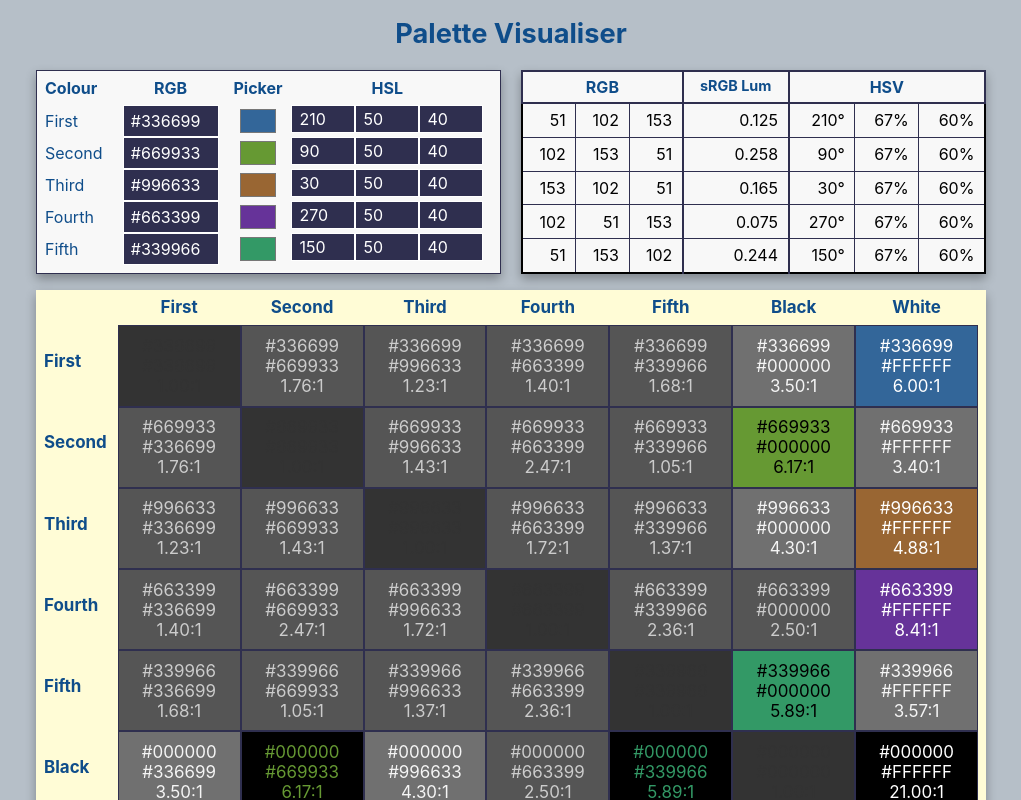
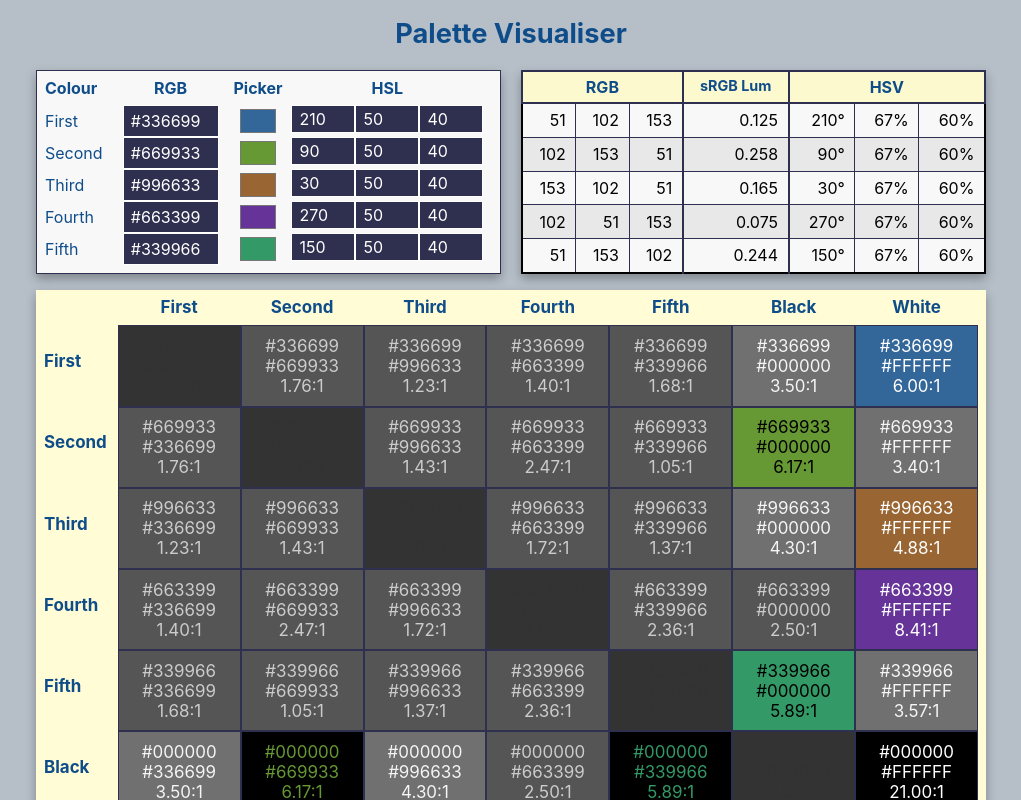
Before and after one commit to JulianNicholls/palette-visualiser-3, a React app: page / in a window 1280 px wide. Shown: the top 800 px of the page, without its empty margins (129-1150 px from the left). Built offline with nearby package versions, Linux system fonts and the light colour scheme.

Commit message:
Re-style colour information table

```diff
--- a/src/components/ColourInfo.js
+++ b/src/components/ColourInfo.js
@@ -18,7 +18,7 @@ class ColourInfo extends React.Component {
 
   line({ rgbs, rlum, hsvs }, idx) {
     return (
-      <tr key={idx}>
+      <tr key={idx} className={idx % 2 ? 'odd' : 'even'}>
         <td>{rgbs.r}</td>
         <td>{rgbs.g}</td>
         <td>{rgbs.b}</td>
--- a/src/styles/styles.scss
+++ b/src/styles/styles.scss
@@ -4,7 +4,7 @@ $input-focus: #555591;
 $section-bg: #f8f8f8;
 $blocks-bg: #fffcd6;
 $header-colour: #0f4d8a;
-
+$header-bg: #fcf9cf;
 
 * {
   box-sizing: border-box;
@@ -98,14 +98,19 @@ h1 {
   border-collapse: collapse;
   box-shadow: 0 5px 10px rgba(0, 0, 0, 0.3);
 
+  tr.odd {
+    background: #e8e8e8;
+  }
+
   th,
   td {
     padding: 0.38rem 0.25rem;
   }
 
   th {
+    background: $header-bg;
+    border: 2px solid $input-bg;
     color: $header-colour;
-    border: 2px solid $input-bg;
 
     &.luminance {
       font-size: 90%;
```
